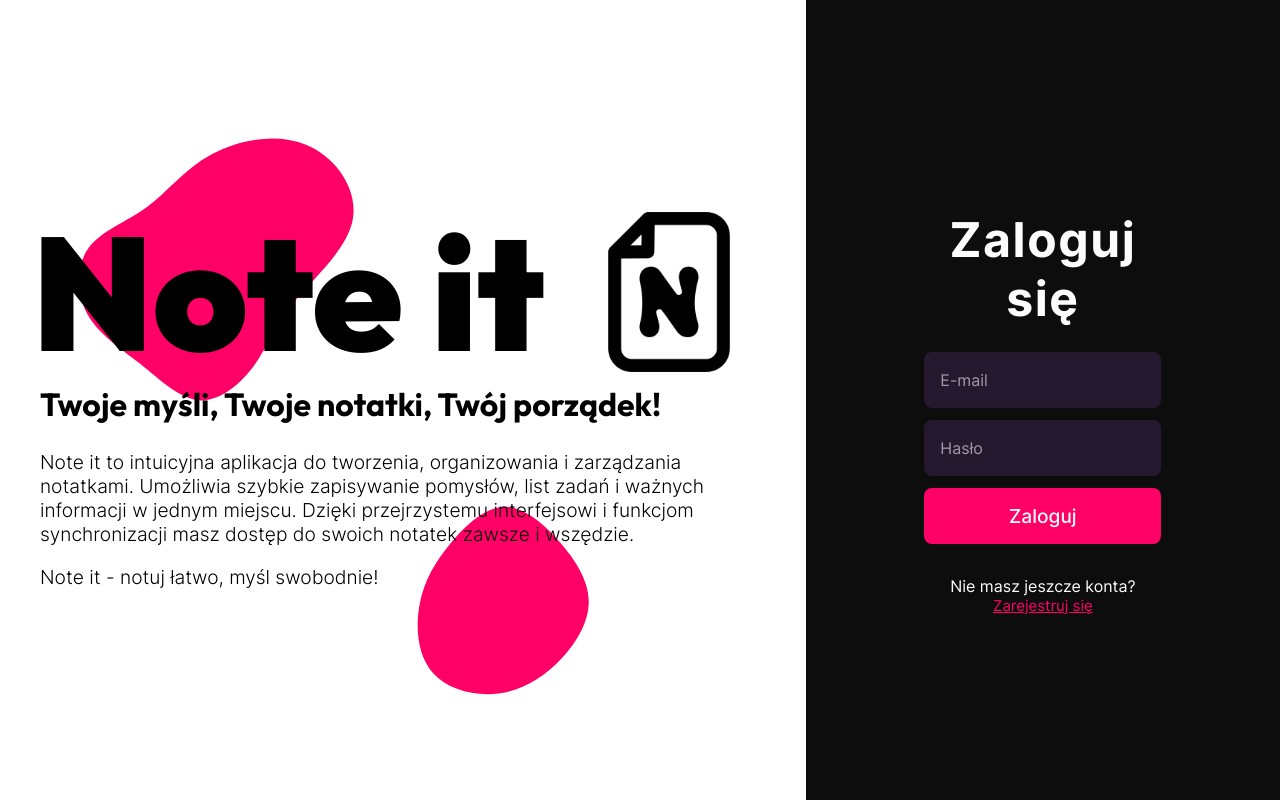
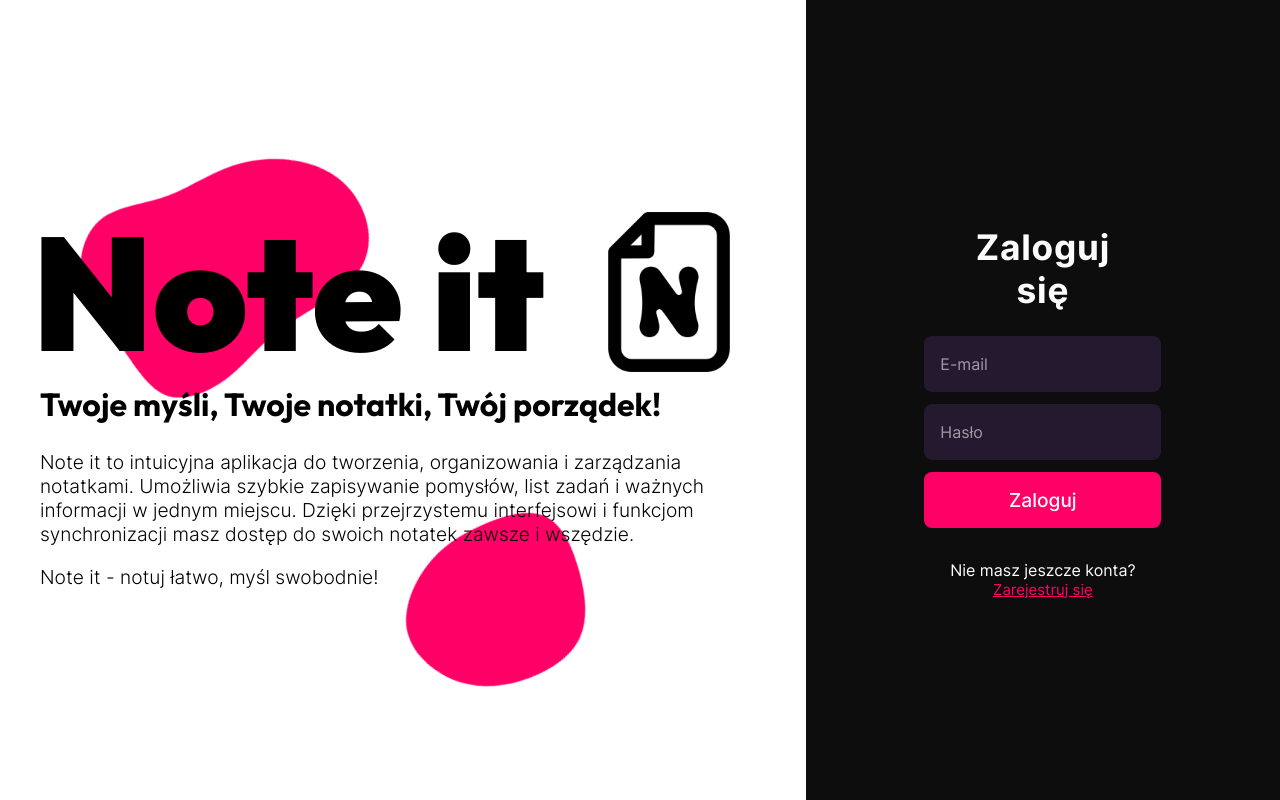
Before and after one commit to KAPIQ03/NoteIt, a React (Create React App) app: page / in a window 1280 px wide. Built offline with nearby package versions, Linux system fonts and the light colour scheme; the HTML template or start-up script is replaced by a standard one.

Commit message:
poprawione animacje tła LoadinPaga oraz dodana obsługa screen 1920px

```diff
--- a/src/components/HomePage/LoadingPage/LoadingPage.module.css
+++ b/src/components/HomePage/LoadingPage/LoadingPage.module.css
@@ -57,11 +57,11 @@ p {
 }
 .bloobBottom svg {
 	fill: #ff0066;
-	animation: bloobFadeIn 1.1s ease-in-out;
+	animation: bloobFadeIn 1.1s ease-in-out, spin 60s 1.1s linear infinite;
 }
 .bloobTop svg {
 	fill: #ff0066;
-	animation: bloobFadeIn 1.1s ease-in-out;
+	animation: bloobFadeIn 1.1s ease-in-out, spin 100s 1.1s linear infinite;
 }
 @keyframes bloobFadeIn {
 	0% {
@@ -71,6 +71,11 @@ p {
 	100% {
 		fill: #ff0066;
 		transform: scale(1);
+	}
+}
+@keyframes spin {
+	100% {
+		transform: rotate(360deg);
 	}
 }
 @media screen and (max-width: 1920px) {
--- a/src/components/HomePage/SideSection/SideSection.jsx
+++ b/src/components/HomePage/SideSection/SideSection.jsx
@@ -7,7 +7,7 @@ import { FaArrowRight } from 'react-icons/fa6';
 const LogIn = () => {
 	return (
 		<div className={style.login}>
-			<h3>Zaloguj się</h3>
+			<h3>Zaloguj się </h3>
 			<form>
 				<div className={style.textbox}>
 					<input type='text' required />
@@ -42,6 +42,10 @@ const SignUp = () => {
 					<input type='password' required />
 					<label>Hasło</label>
 				</div>
+				<div className={style.textbox}>
+					<input type='password' required />
+					<label>Powtórz Hasło</label>
+				</div>
 				<button type='submit'>
 					<p>Zaloguj</p>
 					<FaArrowRight className={style.arrow} />
--- a/src/components/HomePage/SideSection/SideSection.module.css
+++ b/src/components/HomePage/SideSection/SideSection.module.css
@@ -109,3 +109,13 @@ input {
 	font-weight: 500;
 	color: #fcfcfc;
 }
+@media screen and (max-width: 1920px) {
+	h3 {
+		font-size: 2.2rem;
+		margin: 1.5rem;
+		letter-spacing: 0.05rem;
+	}
+	.login input{
+		font-size: 1rem;
+	}
+}
```
Also changed, not shown: 1 other file (tests, documents, lock files or other folders).
